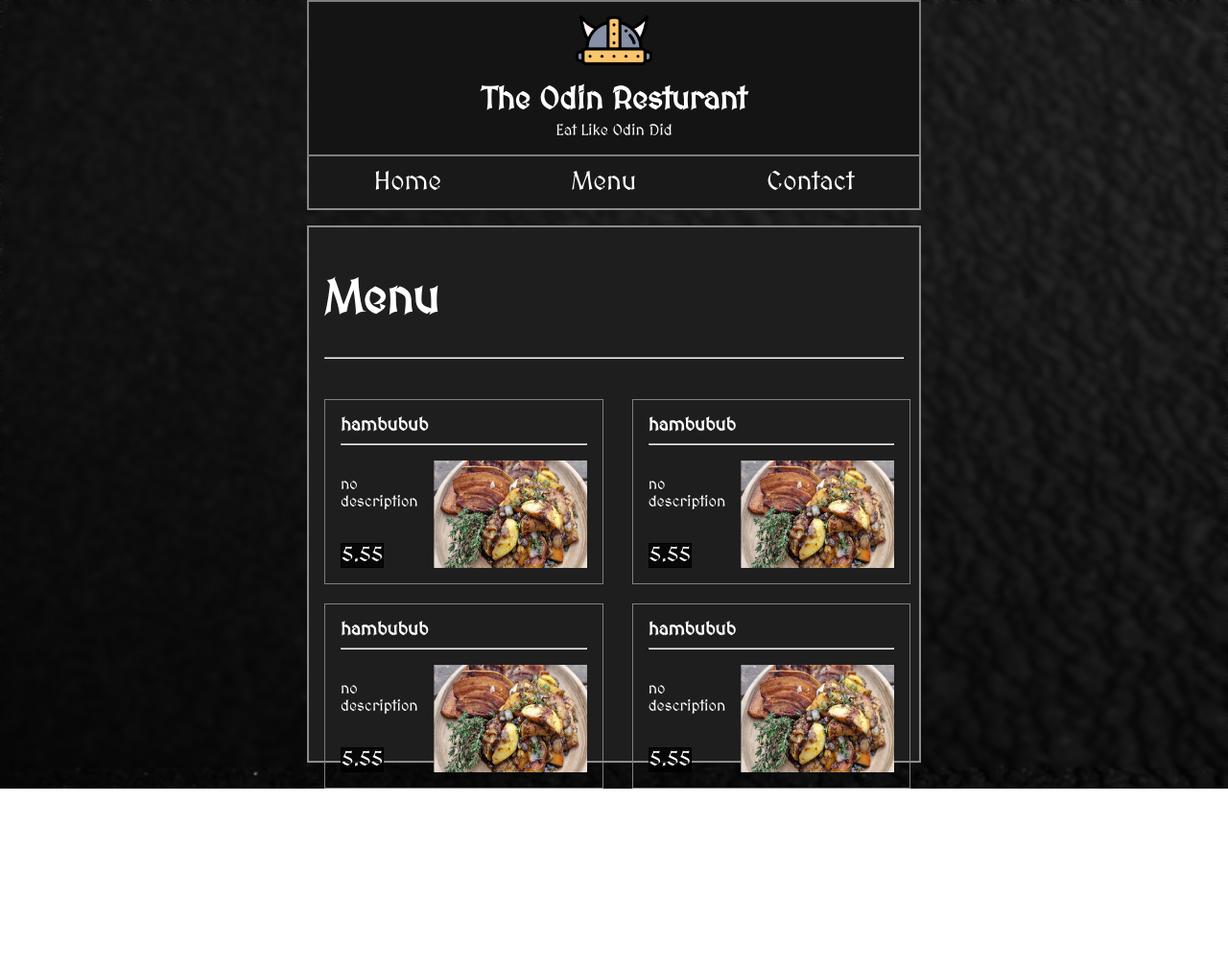
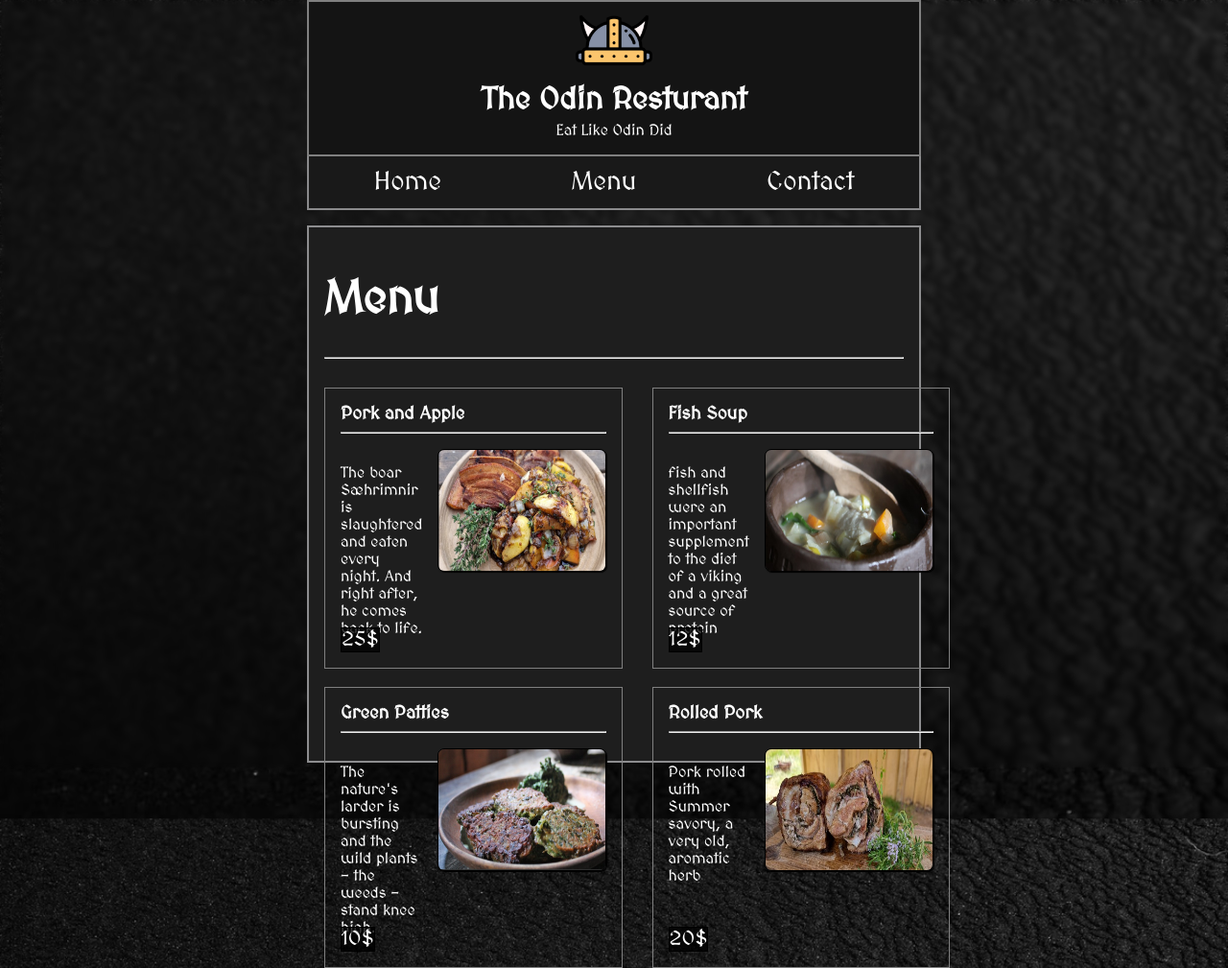
Before and after one commit to ShimShon1/Resturant-Odin, a website built with webpack: page dist/index.html in a window 1280 px wide. Shown: the whole page at 96% size. Before the commit the page ends 822 px from the top, so only its background shows below. Built offline with nearby package versions, Linux system fonts and the light colour scheme.

Commit message:
update menu, add function to add menu items

```diff
--- a/src/menu.js
+++ b/src/menu.js
@@ -1,6 +1,7 @@
 import porkImg from "./images/apple-and-pork.png"
-
-
+import fishSoupImg from "./images/fish-soup.png"
+import greenPattiesImg from "./images/green-patties.png"
+import rolledPorkImg from "./images/rolled-pork.jpg"
 function loadMenu(){
     let main = document.querySelector("main")
     console.log("Menu loaded")
@@ -67,10 +68,10 @@ function loadMenu(){
 
     }
 
-   createDish("hambubub","5.55")
-   createDish("hambubub","5.55")
-   createDish("hambubub","5.55")
-   createDish("hambubub","5.55")
+   createDish("Pork and Apple","25$", porkImg, "The boar Sæhrimnir  is slaughtered and eaten every night. And right after, he comes back to life.")
+   createDish("Fish Soup","12$",fishSoupImg,"fish and shellfish were an important supplement to the diet of a viking and a great source of protein")
+   createDish("Green Patties","10$",greenPattiesImg, "The nature's larder is bursting and the wild plants - the weeds - stand knee high.")
+   createDish("Rolled Pork","20$", rolledPorkImg, "Pork rolled with Summer savory, a very old, aromatic herb")
 
 }
 
--- a/src/styles.css
+++ b/src/styles.css
@@ -128,8 +128,11 @@ header>div:hover{
     width: 60%;
 }
 .dish-img{
-    height: 7rem;
-    width: 10rem;
+    height: 8rem;
+    width: 11rem;
+    border-radius: 7px;
+    border: 1px double black;
+    box-shadow: 1px 1px 1px black;
 }
 
 .menu-dish h3{
@@ -144,10 +147,12 @@ header>div:hover{
 }
 
 .dishes-cont{
-    margin-top: 7%;
+    height: 70%;
+    margin-top: 5%;
     width: 100%;
     display: grid;
     grid-template-columns: 1fr 1fr;
+    grid-auto-columns: 1fr;
     gap: 5%;
 }
 
```
Also changed, not shown: dist/55e3626317e7393f53fc.png (added), dist/987fafa230e43020b177.png (added), dist/a2ae024f076bf50d13bc.jpg (added), dist/index.html, dist/main.js, src/images/fish-soup.png (added), src/images/green-patties.png (added), src/images/rolled-pork.jpg (added).
